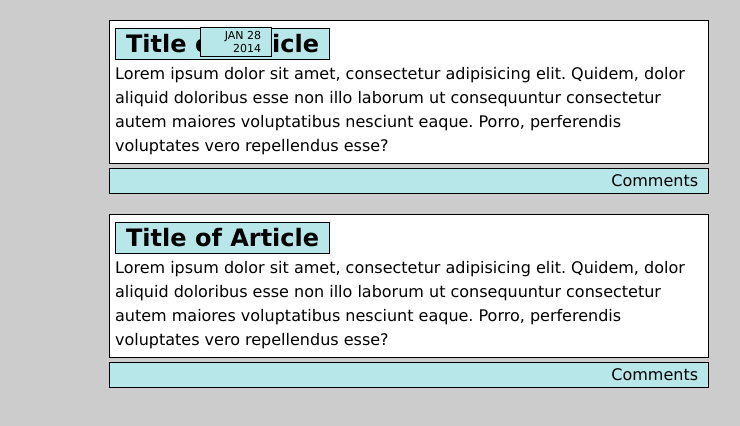
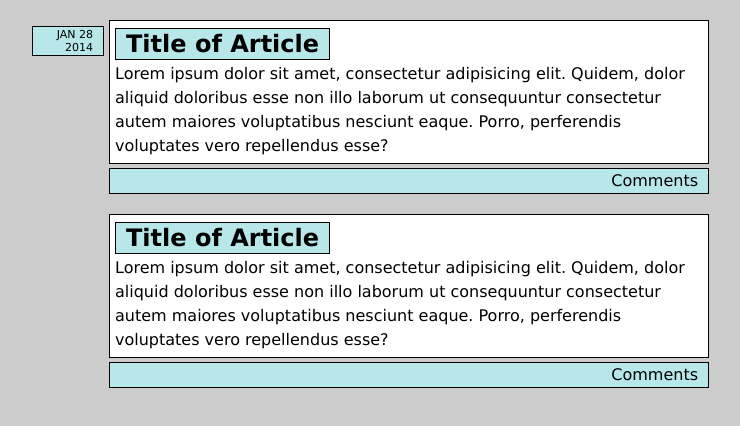
Before and after one commit to jeffhotchkiss/web_project, a plain HTML site: page index.html in a window 1280 px wide. Shown: the whole page, without its empty margins (231-971 px from the left). Drawn offline with Linux system fonts and the light colour scheme.

Commit message:
moved date in front of post

```diff
--- a/css/screen.css
+++ b/css/screen.css
@@ -36,11 +36,12 @@ p {
 	text-align: right;
 	width: 50px;
 	position: absolute;
-	top: 27px;
-	left: 431px;
+	top: 5px;
+	left: -78px;
 }
 
 .post {
+	position: relative;
 	background-color: white;
 	border: 1px solid black;
 	padding: 5px 5px;
--- a/index.html
+++ b/index.html
@@ -10,14 +10,14 @@
 	<header></header>
 	<section>
 		<article>
-			<div class="date">
-			<p>JAN 28
-				<br >
-				2014
-			</p>
-			</div>
 			<div class="content">
 				<div class="post">
+					<div class="date">
+						<p>JAN 28
+						<br >
+						2014
+						</p>
+					</div>
 					<h2><a href="#">Title of Article</a></h2>
 					<p>Lorem ipsum dolor sit amet, consectetur adipisicing elit. Quidem, dolor aliquid doloribus esse non illo laborum ut consequuntur consectetur autem maiores voluptatibus nesciunt eaque. Porro, perferendis voluptates vero repellendus esse?</p>
 				</div>
```
